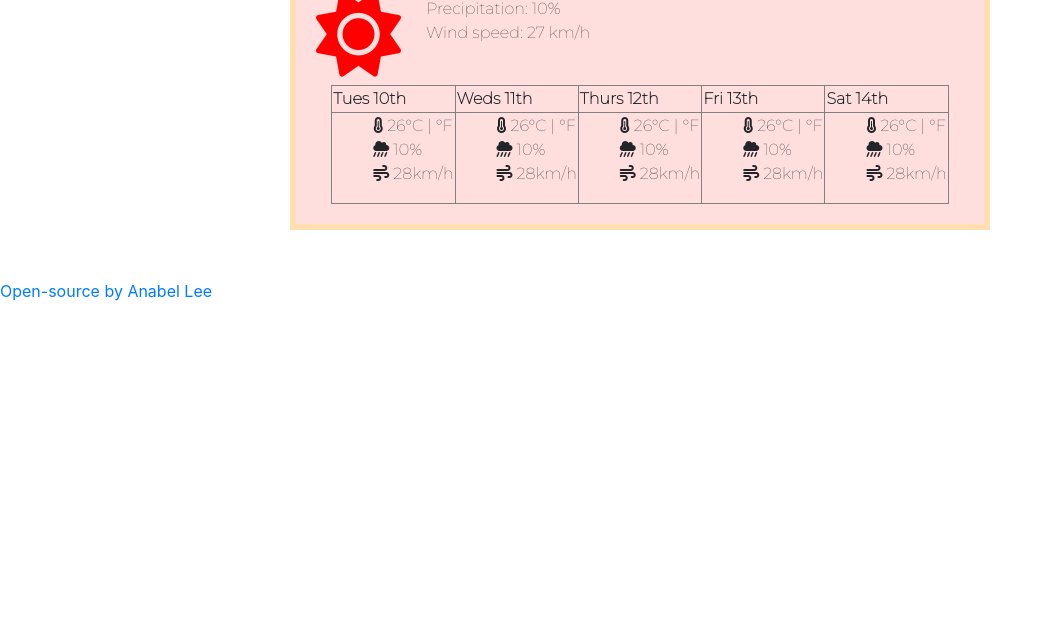
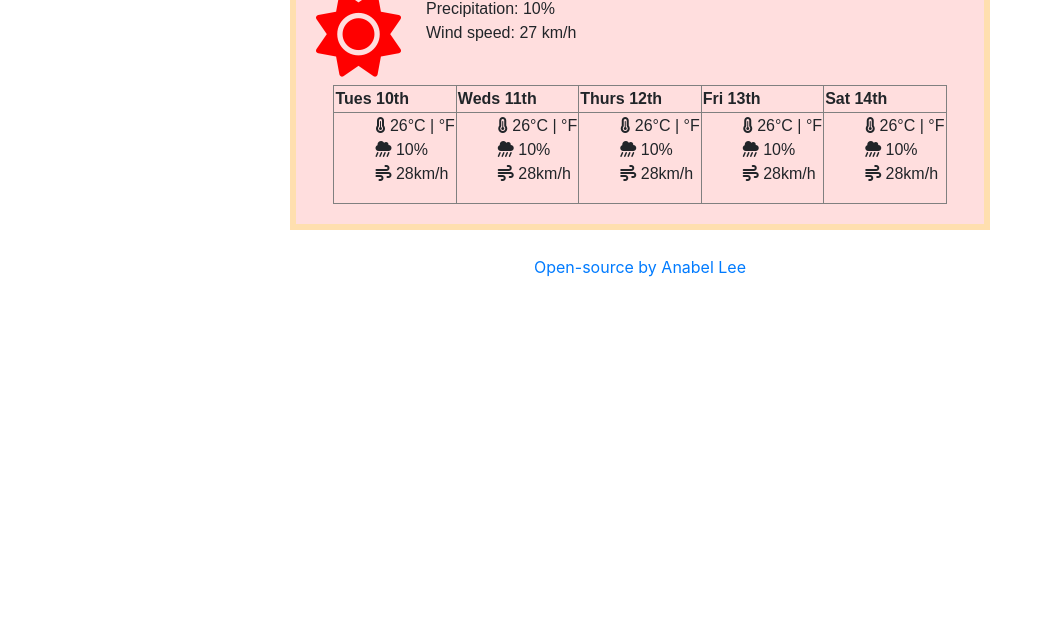
Before and after one commit to leeanabel/weather-project, a plain HTML site: page index.html in a window 1280 px wide. Shown: the part 167-800 px from the top of the page, without its empty margins (0-1052 px from the left). Drawn offline with nearby package versions, Linux system fonts and the light colour scheme.

Commit message:
Index is not in src folder

```diff
--- a/src/index.html
+++ b/index.html
@@ -7,13 +7,10 @@
     <title>Weather App</title>
     <link rel="stylesheet" href="styles.css" />
     <link rel="preconnect" href="https://fonts.googleapis.com">
-<link rel="preconnect" href="https://fonts.gstatic.com" crossorigin>
-<link href="https://fonts.googleapis.com/css2?family=Montserrat:wght@100&display=swap" rel="stylesheet">
-<link rel="preconnect" href="https://fonts.googleapis.com">
-<link rel="preconnect" href="https://fonts.gstatic.com" crossorigin>
-<link rel="preconnect" href="https://fonts.googleapis.com">
-<link rel="preconnect" href="https://fonts.gstatic.com" crossorigin>
-<link href="https://fonts.googleapis.com/css2?family=Poppins:wght@400;500;700&display=swap" rel="stylesheet">
+    <link rel="preconnect" href="https://fonts.gstatic.com" crossorigin>
+    <link rel="preconnect" href="https://fonts.googleapis.com">
+    <link rel="preconnect" href="https://fonts.gstatic.com" crossorigin>
+    <link href="https://fonts.googleapis.com/css2?family=Poppins:wght@400;500;700&display=swap" rel="stylesheet">
     <link rel="stylesheet" href="https://stackpath.bootstrapcdn.com/bootstrap/4.3.1/css/bootstrap.min.css" integrity="sha384-ggOyR0iXCbMQv3Xipma34MD+dH/1fQ784/j6cY/iJTQUOhcWr7x9JvoRxT2MZw1T" crossorigin="anonymous">
     <script src="script.js"></script>
     <script src="https://kit.fontawesome.com/91aec131ec.js" crossorigin="anonymous"></script>
@@ -31,7 +28,7 @@
     <i class="fas fa-sun" style= "font-size:85px; color:red"></i>
     <ul class="todays-weather">
         <li id="temperature"> </li>
-        <li class="precipitation"> Precipitation: 10% </li>
+        <li class="description"> Precipitation: 10% </li>
         <li class="wind-speed"> Wind speed: 27 km/h </li>
     </ul>
 </br>
@@ -92,8 +89,9 @@
 
 </div>
 
-</br>
+<div class="link">
 <a href="https://github.com/leeanabel/weather-project"> Open-source by Anabel Lee </a>
+</div>
 
 </body>
 </html>
--- a/src/script.js
+++ b/src/script.js
@@ -8,14 +8,16 @@
 
 
 function displayTemperature(response){
-    console.log(response.data);
     let temperatureElement=document.querySelector("#temperature");
     temperatureElement.innerHTML= Math.round(response.data.main.temp);
     let cityElement= document.querySelector("#city");
     cityElement.innerHTML= response.data.name;
+    let descriptionElement= document.querySelector(#description);
+    descriptionElement.innerHTML = response.data.weather[0];
 }
 
 let apiKey = "915204bb13bbec134e32fb3c5dd5973e";
-let apiUrl= `https://api.openweathermap.org/data/2.5/weather?q=NewYork&appid=${apiKey}&units=metric`;
+let city= "New York";
+let apiUrl= `https://api.openweathermap.org/data/2.5/weather?q=${city}&appid=${apiKey}&units=metric`;
 
 axios.get(apiUrl).then(displayTemperature);
--- a/src/styles.css
+++ b/src/styles.css
@@ -21,3 +21,16 @@ ul{
 table{
     margin: 0 auto;
 }
+
+th{
+    text-align: center;
+}
+
+.description{
+text-transform: capitalize;
+}
+
+
+.link{
+    text-align: center;
+}
```
